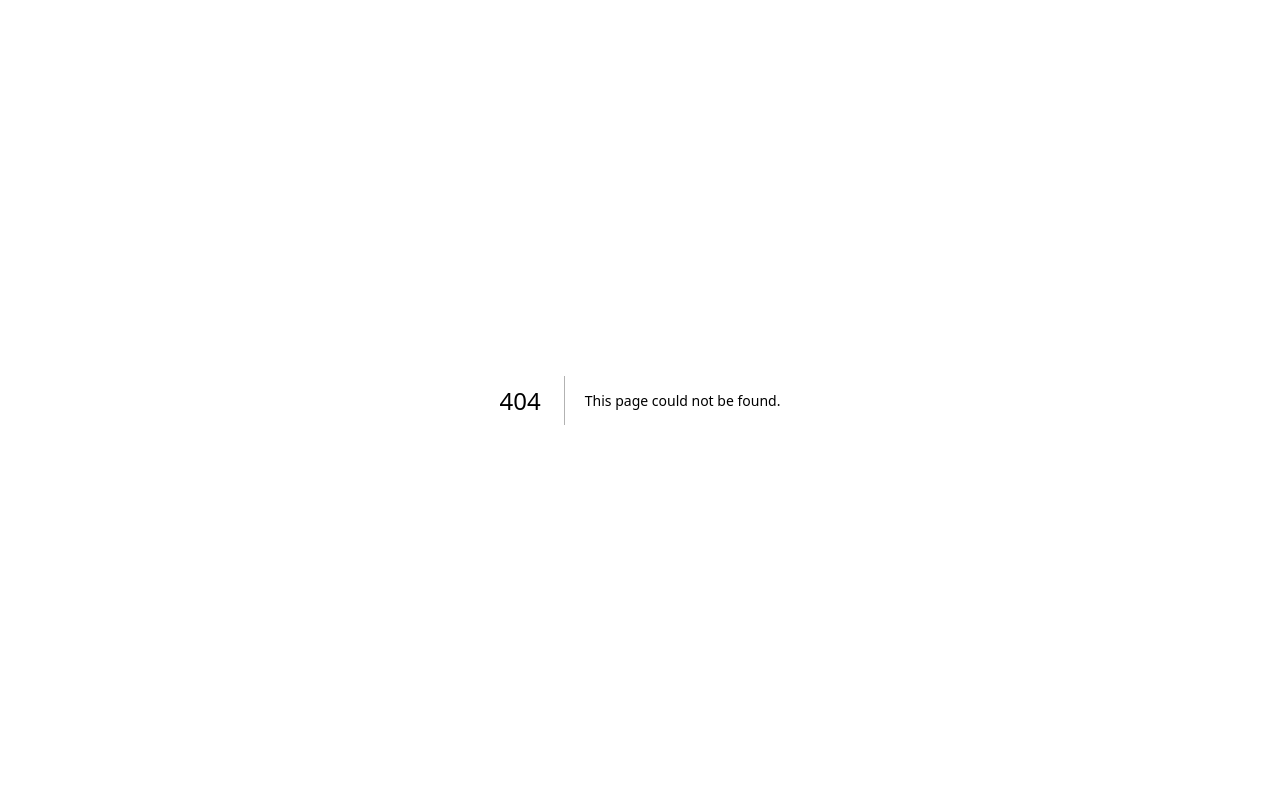
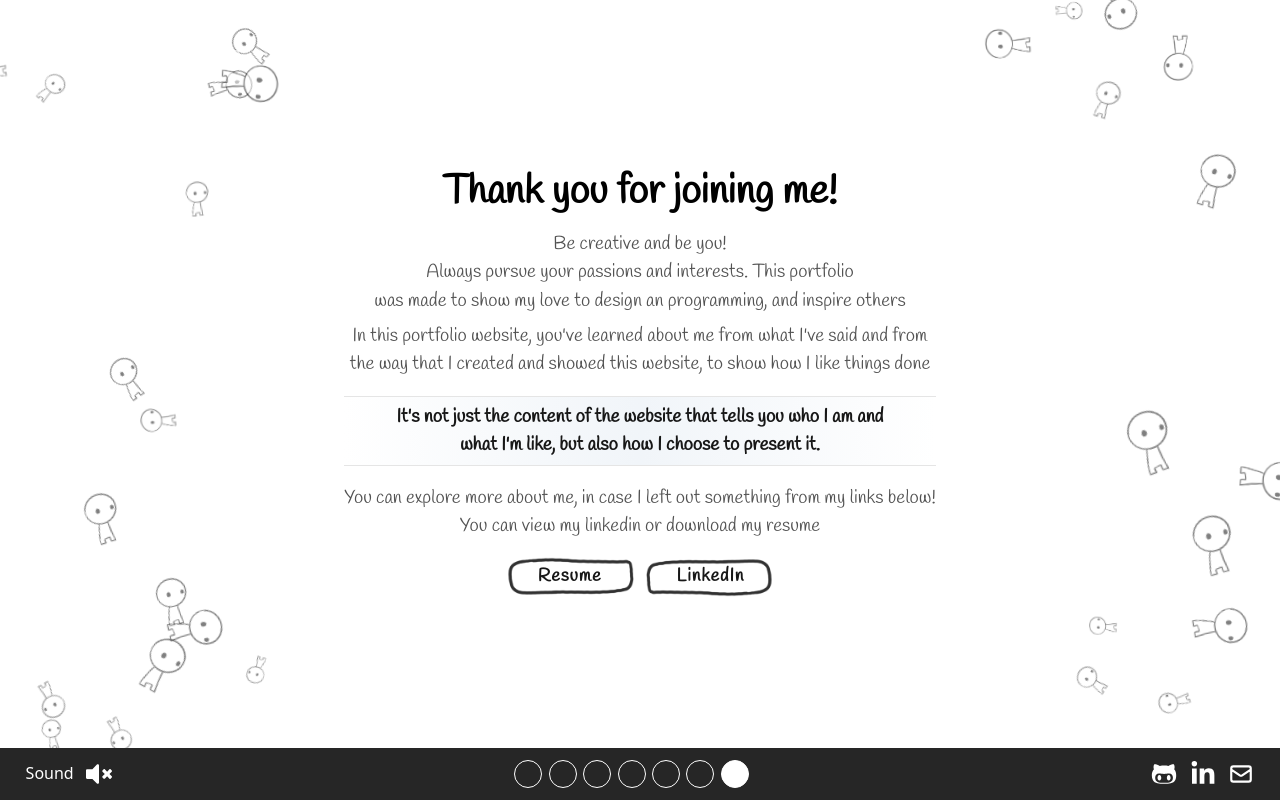
Before and after one commit to jane-does-coding/DevOne-Hack, a Next.js app: page /outro in a window 1280 px wide. Before the commit this address had no page. Built offline with nearby package versions, Linux system fonts and the light colour scheme.

Commit message:
outro done

```diff
--- /dev/null
+++ b/app/(pages)/outro/page.jsx
@@ -0,0 +1,12 @@
+import Outro from "@/components/GamePages/Outro";
+import React from "react";
+
+const Page = () => {
+	return (
+		<div>
+			<Outro />
+		</div>
+	);
+};
+
+export default Page;
--- /dev/null
+++ b/app/(pages)/page6/page.jsx
@@ -0,0 +1,12 @@
+import Page6 from "@/components/GamePages/Page6";
+import React from "react";
+
+const Page = () => {
+	return (
+		<div>
+			<Page6 />
+		</div>
+	);
+};
+
+export default Page;
--- a/app/layout.js
+++ b/app/layout.js
@@ -1,5 +1,6 @@
 import { Geist, Geist_Mono } from "next/font/google";
 import "./globals.css";
+import GameFooter from "@/components/GameFooter";
 
 const geistSans = Geist({
 	variable: "--font-geist-sans",
@@ -30,6 +31,7 @@ export default function RootLayout({ children }) {
 			<body
 				className={`${geistSans.variable} ${geistMono.variable} antialiased `}
 			>
+				<GameFooter />
 				{children}
 			</body>
 		</html>
--- a/components/GameFooter.jsx
+++ b/components/GameFooter.jsx
@@ -1,27 +1,41 @@
+"use client";
 import Link from "next/link";
+import { usePathname, useRouter } from "next/navigation";
 import { FaLinkedinIn } from "react-icons/fa6";
 import { HiOutlineMail } from "react-icons/hi";
-import { FaGithubAlt } from "react-icons/fa6";
-import { FaVolumeMute } from "react-icons/fa";
+import { FaGithubAlt, FaVolumeMute } from "react-icons/fa";
 
-const GameFooter = ({ step }) => {
+const pages = [
+	{ path: "/", label: "Intro" },
+	{ path: "/page1", label: "Challenge 1" },
+	{ path: "/page2", label: "Challenge 2" },
+	{ path: "/page3", label: "Challenge 3" },
+	{ path: "/page4", label: "Challenge 4" },
+	{ path: "/page5", label: "Challenge 5" },
+	{ path: "/outro", label: "Outro" },
+];
+
+const GameFooter = () => {
+	const pathname = usePathname();
+	const router = useRouter();
+
+	const currentStep = pages.findIndex((p) => p.path === pathname);
+
 	return (
-		<div className="fixed bottom-0 left-0 w-[100vw] bg-neutral-800 py-[1.5vh] px-[2vw] flex items-center justify-between">
-			{/* Sound Button */}
+		<div className="fixed bottom-0 left-0 w-[100vw] bg-neutral-800 py-[1.5vh] px-[2vw] flex items-center justify-between z-[999]">
 			<button className="text-[2vh] flex gap-[1vw] text-white">
 				Sound
 				<FaVolumeMute className="text-white text-[3.25vh]" />
 			</button>
 
-			{/* Level indicators (now clickable) */}
 			<div className="flex gap-[0.5vw]">
 				{pages.map((page, i) => (
 					<button
 						key={i}
-						onClick={() => setStep(i)}
+						onClick={() => router.push(page.path)}
 						className={`relative rounded-full border-[1px] h-[3.5vh] w-[3.5vh] group transition-colors duration-200
               ${
-								i === step
+								i === currentStep
 									? "bg-white border-white"
 									: "border-white hover:bg-neutral-600"
 							}
@@ -34,15 +48,14 @@ const GameFooter = ({ step }) => {
 				))}
 			</div>
 
-			{/* Socials */}
 			<div className="flex gap-[1vw]">
-				<Link href={"/"}>
+				<Link href="https://github.com/" target="_blank">
 					<FaGithubAlt className="text-white text-[3.25vh]" />
 				</Link>
-				<Link href={"/"}>
+				<Link href="https://linkedin.com/" target="_blank">
 					<FaLinkedinIn className="text-white text-[3.25vh]" />
 				</Link>
-				<Link href={"/"}>
+				<Link href="mailto:someone@example.com">
 					<HiOutlineMail className="text-white text-[3.25vh]" />
 				</Link>
 			</div>
--- a/components/GamePages/Outro.jsx
+++ b/components/GamePages/Outro.jsx
@@ -1,7 +1,142 @@
-import React from "react";
+"use client";
+import { motion } from "framer-motion";
+import Link from "next/link";
+import { useEffect, useState } from "react";
 
 const Outro = () => {
-	return <div></div>;
+	const [peeps, setPeeps] = useState([]);
+
+	useEffect(() => {
+		const generated = Array.from({ length: 70 }, (_, i) => ({
+			id: i,
+			distance: 120 + Math.random() * 70,
+			size: 2 + Math.random() * 3,
+			orbitDuration: 50 + Math.random() * 30,
+			spinDuration: 20 + Math.random() * 20,
+			startAngle: Math.random() * 360,
+			direction: Math.random() > 0.5 ? 1 : -1,
+			delay: -Math.random() * (50 + Math.random() * 30),
+		}));
+		setPeeps(generated);
+	}, []);
+
+	return (
+		<div className="relative flex items-center justify-center min-h-[95vh] mx-auto overflow-hidden">
+			{/* Floating peeps */}
+			{peeps.map((p) => (
+				<div
+					key={p.id}
+					className="absolute animate-orbit"
+					style={{
+						width: `${p.distance}vh`,
+						height: `${p.distance}vh`,
+						animationDuration: `${p.orbitDuration}s`,
+						animationDirection: p.direction === 1 ? "normal" : "reverse",
+						animationDelay: `${p.delay}s`,
+						transform: `rotate(${p.startAngle}deg)`,
+					}}
+				>
+					<img
+						src="/imgs/peep-blank.png"
+						alt=""
+						className="absolute animate-spin-slow opacity-50"
+						style={{
+							width: `${p.size}vw`,
+							top: "0",
+							left: "50%",
+							transform: "translateX(-50%)",
+							animationDuration: `${p.spinDuration}s`,
+							animationDelay: `${-Math.random() * p.spinDuration}s`,
+						}}
+					/>
+				</div>
+			))}
+
+			{/* Content */}
+			<div className="flex flex-col items-center justify-center relative z-10 max-w-[60vw]">
+				<h1 className="text-[5vh] handlee font-extrabold text-center mb-[0.85vh]">
+					Thank you for joining me!
+				</h1>
+
+				<p className="text-[2.35vh] font-medium text-center handlee text-neutral-600 mb-[0.85vh] flex flex-col">
+					<span>Be creative and be you!</span>
+					<span>Always pursue your passions and interests. This portfolio</span>
+					<span>
+						was made to show my love to design an programming, and inspire
+						others
+					</span>
+				</p>
+
+				<p className="text-[2.35vh] font-medium text-center handlee text-neutral-600 mb-[2.25vh] flex flex-col">
+					<span>
+						In this portfolio website, you've learned about me from what I've
+						said and from
+					</span>
+					<span>
+						the way that I created and showed this website, to show how I like
+						things done
+					</span>
+				</p>
+
+				<p className="text-[2.35vh] font-semibold text-center handlee text-neutral-900 mb-[2.25vh] flex flex-col bg-gradient-to-r from-white via-slate-100 border-y-[1px] border-neutral-200 py-[0.75vh] to-white w-full">
+					<span>
+						It's not just the content of the website that tells you who I am and
+					</span>
+					<span>what I'm like, but also how I choose to present it.</span>
+				</p>
+
+				<p className="text-[2.35vh] font-medium text-center handlee text-neutral-600 flex flex-col">
+					<span>
+						You can explore more about me, in case I left out something from my
+						links below!
+					</span>
+					<span>You can view my linkedin or download my resume</span>
+				</p>
+
+				{/* Buttons */}
+				<div className="flex gap-[1vw] mt-[2vh]">
+					{/* Resume download button */}
+					<motion.a
+						href="/resume.pdf"
+						download="Janey-Resume.pdf"
+						initial={{ opacity: 0, y: 10 }}
+						animate={{ opacity: 1, y: 0 }}
+						transition={{ duration: 0.3, delay: 0 }}
+						className="relative cursor-pointer flex items-center justify-center w-[10vw] h-[5vh]"
+					>
+						<img
+							src="/imgs/frame1.png"
+							className="w-[10vw] h-[5vh] absolute top-0 left-0 z-0 object-cover"
+							alt=""
+						/>
+						<span className="z-10 text-[2.25vh] text-neutral-900 flex items-center justify-center w-full h-full handlee font-semibold tracking-[1px]">
+							Resume
+						</span>
+					</motion.a>
+
+					{/* LinkedIn button */}
+					<motion.a
+						href="https://www.linkedin.com/in/yevheniia-simaka/"
+						target="_blank"
+						rel="noopener noreferrer"
+						initial={{ opacity: 0, y: 10 }}
+						animate={{ opacity: 1, y: 0 }}
+						transition={{ duration: 0.3, delay: 0 }}
+						className="relative cursor-pointer flex items-center justify-center w-[10vw] h-[5vh]"
+					>
+						<img
+							src="/imgs/frame1.png"
+							className="w-[10vw] h-[5vh] absolute top-0 left-0 z-0 object-cover rotate-[180deg]"
+							alt=""
+						/>
+						<span className="z-10 text-[2.25vh] text-neutral-900 flex items-center justify-center w-full h-full handlee font-semibold tracking-[1px]">
+							LinkedIn
+						</span>
+					</motion.a>
+				</div>
+			</div>
+		</div>
+	);
 };
 
 export default Outro;
--- /dev/null
+++ b/components/GamePages/Page6.jsx
@@ -0,0 +1,7 @@
+import React from "react";
+
+const Page6 = () => {
+	return <div>hi</div>;
+};
+
+export default Page6;
```
Also changed, not shown: 1 other file (tests, documents, lock files or other folders).
